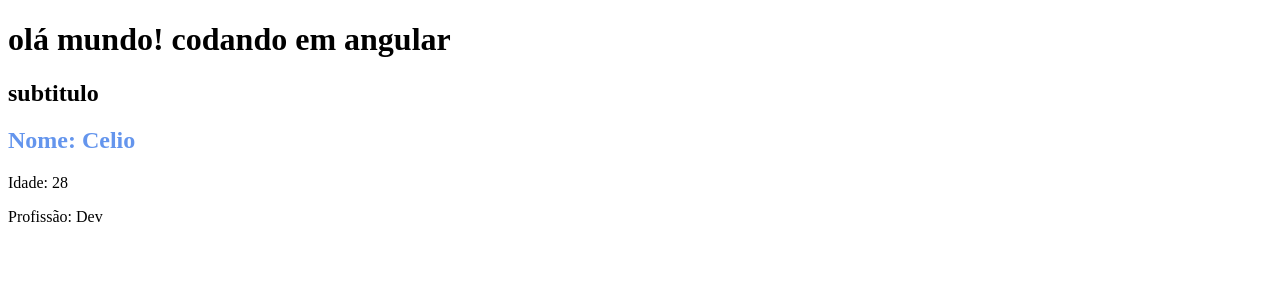
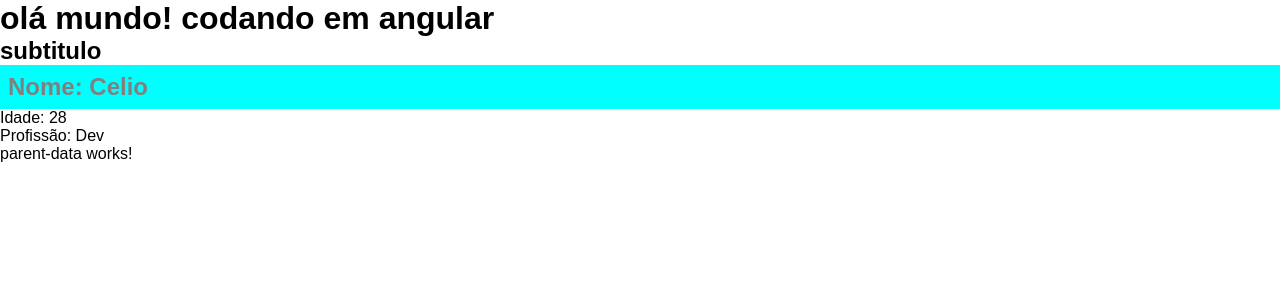
Before and after one commit to celiovjunior/angular-introducao, an Angular app: page / in a window 1280 px wide. Shown: the top 300 px of the page. Built offline with nearby package versions, Linux system fonts and the light colour scheme.

Commit message:
conceitos de componente pai e filho na manipulacao de dados

```diff
--- a/src/app/app.component.html
+++ b/src/app/app.component.html
@@ -1,3 +1,4 @@
 <h1>olá mundo! codando em angular</h1>
 <h2>subtitulo</h2>
 <app-first-component></app-first-component>
+<app-parent-data></app-parent-data>
--- a/src/app/app.module.ts
+++ b/src/app/app.module.ts
@@ -3,11 +3,13 @@ import { BrowserModule } from '@angular/platform-browser';
 
 import { AppComponent } from './app.component';
 import { FirstComponentComponent } from './components/first-component/first-component.component';
+import { ParentDataComponent } from './components/parent-data/parent-data.component';
 
 @NgModule({
   declarations: [
     AppComponent,
-    FirstComponentComponent
+    FirstComponentComponent,
+    ParentDataComponent
   ],
   imports: [
     BrowserModule
--- a/src/app/components/first-component/first-component.component.css
+++ b/src/app/components/first-component/first-component.component.css
@@ -1,3 +1,5 @@
-h2 {
-  color:cornflowerblue;
+.title {
+  background-color: aqua;
+  color: grey;
+  padding: .5rem;
 }
--- a/src/app/components/first-component/first-component.component.html
+++ b/src/app/components/first-component/first-component.component.html
@@ -1,3 +1,3 @@
-<h2> Nome: {{ name }}</h2>
+<h2 class="title"> Nome: {{ name }}</h2>
 <p>Idade: {{ age }}</p>
 <p>Profissão: {{ job }}</p>
--- a/src/app/components/first-component/first-component.component.ts
+++ b/src/app/components/first-component/first-component.component.ts
@@ -8,7 +8,8 @@ import { Component, OnInit } from '@angular/core';
 export class FirstComponentComponent implements OnInit {
   name: string = 'Celio';
   age: number = 28;
-  job: string = 'Dev'
+  job: string = 'Dev';
+
   constructor() { }
 
   ngOnInit(): void {
--- /dev/null
+++ b/src/app/components/parent-data/parent-data.component.html
@@ -0,0 +1 @@
+<p>parent-data works!</p>
--- /dev/null
+++ b/src/app/components/parent-data/parent-data.component.ts
@@ -0,0 +1,15 @@
+import { Component, OnInit } from '@angular/core';
+
+@Component({
+  selector: 'app-parent-data',
+  templateUrl: './parent-data.component.html',
+  styleUrls: ['./parent-data.component.css']
+})
+export class ParentDataComponent implements OnInit {
+
+  constructor() { }
+
+  ngOnInit(): void {
+  }
+
+}
--- a/src/styles.css
+++ b/src/styles.css
@@ -1 +1,5 @@
-/* You can add global styles to this file, and also import other style files */
+* {
+  margin: 0;
+  padding: 0;
+  font-family: 'Arial', 'Helvetica', sans-serif;
+}
```
Also changed, not shown: src/app/components/parent-data/parent-data.component.css (added), 1 other file (tests, documents, lock files or other folders).
